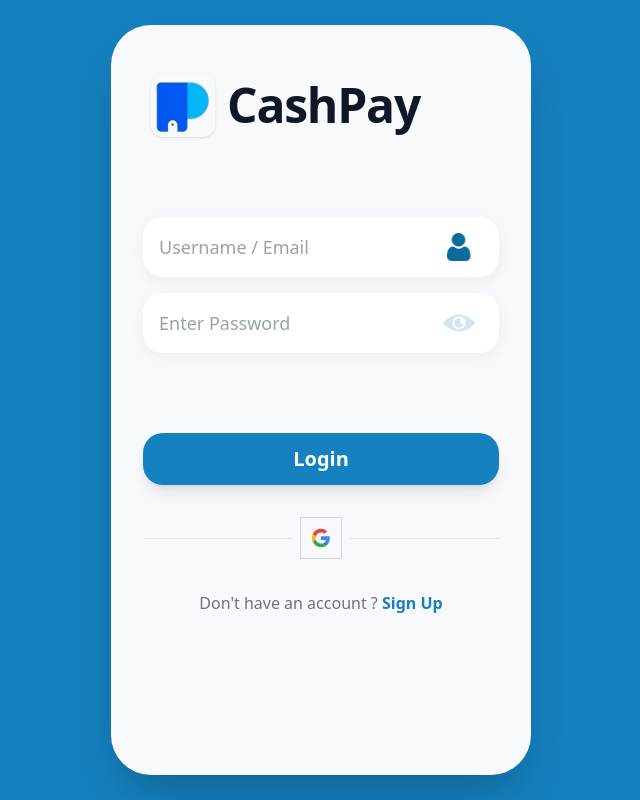
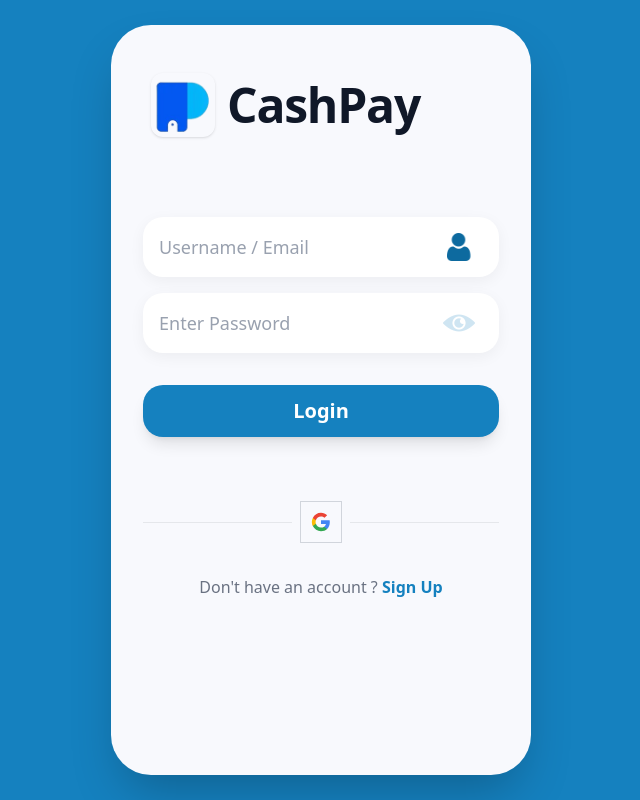
Before and after one commit to Ashrithiiitdm/CashApp, a React (Vite) app in the folder frontend/: page /login in a window 1280 px wide. Shown: the whole page, without its empty margins (319-959 px from the left). Built offline with nearby package versions, Linux system fonts and the light colour scheme.

Commit message:
Add state management using zustand

```diff
--- a/frontend/package.json
+++ b/frontend/package.json
@@ -14,7 +14,8 @@
     "html5-qrcode": "^2.3.8",
     "react": "^19.2.0",
     "react-dom": "^19.2.0",
-    "react-router-dom": "^7.11.0"
+    "react-router-dom": "^7.11.0",
+    "zustand": "^5.0.9"
   },
   "devDependencies": {
     "@eslint/js": "^9.39.1",
--- a/frontend/src/components/InputField.jsx
+++ b/frontend/src/components/InputField.jsx
@@ -1,6 +1,8 @@
 import React, { useState } from 'react';
 
-const InputField = ({ type, placeholder, icon }) => {
+// 1. Added 'value', 'onChange', and 'name' to the props
+const InputField = ({ type, placeholder, icon, value, onChange, name }) => {
+
   // Store the current input type (e.g., 'password' or 'text')
   const [inputType, setInputType] = useState(type);
 
@@ -17,14 +19,20 @@
   return (
     <div className="relative w-full group">
       <input
+        // 2. Bind the input to the props
+        value={value}
+        onChange={onChange}
+        name={name}
+
         type={inputType}
         placeholder={placeholder}
         className="w-full py-4 px-4 rounded-[20px] bg-white shadow-[0_4px_15px_rgba(0,0,0,0.05)] border-none outline-none text-gray-700 text-lg font-medium placeholder-gray-400 focus:ring-2 focus:ring-[#1581BF]/50 transition-all duration-300"
       />
 
-      <div className="absolute right-6 top-1/2 -translate-y-1/2 select-none">
+      {/* Added 'cursor-pointer' so the user knows it's clickable */}
+      <div className="absolute right-6 top-1/2 -translate-y-1/2 select-none cursor-pointer">
         {/* If an icon is provided, we clone it and pass the new props
-           (onClick and isVisible) to it automatically.
+            (onClick and isVisible) to it automatically.
         */}
         {icon && React.cloneElement(icon, {
           onClick: toggleVisibility,
--- a/frontend/src/pages/Login.jsx
+++ b/frontend/src/pages/Login.jsx
@@ -1,8 +1,61 @@
-import InputField from '../components/InputField'; // Adjust path based on your folder structure
-import { EyeIcon, LogoIcon, UserNameIcon } from '../components/Icons'; // Adjust path based on your folder structure
+import { useState } from 'react';
+import { useNavigate } from 'react-router-dom';
+import { useAuthStore } from '../store/useAuthStore'; // Ensure path is correct
+import InputField from '../components/InputField';
+import { EyeIcon, LogoIcon, UserNameIcon } from '../components/Icons';
 import GoogleSignUp from '../components/GoogleSignUp';
 
 const Login = () => {
+  // 1. Local state for form inputs
+  const [identifier, setIdentifier] = useState('');
+  const [password, setPassword] = useState('');
+
+  // 2. Hooks for navigation and global state
+  const navigate = useNavigate();
+  const { login, setLoading, setError, isLoading, error } = useAuthStore();
+
+  // 3. Login Handler
+  const handleLogin = async (e) => {
+    // Prevent default if wrapped in form, otherwise good practice
+    if (e) e.preventDefault();
+
+    // Basic Validation
+    if (!identifier || !password) {
+      alert("Please fill in all fields");
+      return;
+    }
+
+    setLoading(true);
+
+    try {
+      // --- SIMULATE API CALL ---
+      // In real app: const res = await axios.post('/api/login', { identifier, password });
+
+      // Simulate network delay
+      await new Promise(resolve => setTimeout(resolve, 1000));
+
+      // Mock Data (Replace with real response data)
+      const mockUser = {
+        id: 'user_123',
+        name: 'CashPay User',
+        email: identifier
+      };
+      const mockToken = 'jwt_token_example_123';
+
+      // Update Zustand Store
+      login(mockUser, mockToken);
+
+      // Navigate to Home
+      navigate('/home');
+
+    } catch (err) {
+      console.error(err);
+      setError('Invalid username or password');
+    } finally {
+      setLoading(false);
+    }
+  };
+
   return (
     <div className="min-h-screen w-full bg-[#1581BF] flex items-center justify-center p-4 overflow-y-auto">
 
@@ -18,24 +71,51 @@
         </div>
 
         {/* --- Form Section --- */}
-        <div className="w-full flex flex-col gap-4 mb-12">
+        {/* Wrapped in form to allow "Enter" key submission */}
+        <form className="w-full flex flex-col gap-4 mb-8" onSubmit={handleLogin}>
+
+          {/* Error Message Display */}
+          {error && (
+            <div className="bg-red-100 border border-red-400 text-red-700 px-4 py-2 rounded relative text-sm text-center">
+              {error}
+            </div>
+          )}
+
           <InputField
             type="text"
             placeholder="Username / Email"
             icon={<UserNameIcon />}
+            // Connect to state
+            value={identifier}
+            onChange={(e) => setIdentifier(e.target.value)}
           />
+
           <InputField
             type="password"
             placeholder="Enter Password"
             icon={<EyeIcon />}
+            // Connect to state
+            value={password}
+            onChange={(e) => setPassword(e.target.value)}
           />
-        </div>
+
+          {/* Moved Button inside form for submit behavior */}
+          <div className="w-full flex flex-col items-center gap-8 mt-4">
+            <button
+              type="submit"
+              disabled={isLoading}
+              className={`w-full bg-[#1581BF] text-white text-xl font-bold py-3 rounded-[20px] shadow-lg
+                transition-all duration-200
+                ${isLoading ? 'opacity-70 cursor-not-allowed' : 'hover:bg-[#0D6A9F] hover:shadow-xl active:scale-[0.98]'}
+              `}
+            >
+              {isLoading ? 'Logging in...' : 'Login'}
+            </button>
+          </div>
+        </form>
 
         {/* --- Footer Section --- */}
         <div className="w-full flex flex-col items-center gap-8">
-          <button className="w-full bg-[#1581BF] text-white text-xl font-bold py-3 rounded-[20px] shadow-lg hover:bg-[#0D6A9F] hover:shadow-xl active:scale-[0.98] transition-all duration-200">
-            Login
-          </button>
 
           <GoogleSignUp />
 
--- /dev/null
+++ b/frontend/src/store/useAuthStore.js
@@ -0,0 +1,46 @@
+import { create } from 'zustand';
+import { persist, createJSONStorage } from 'zustand/middleware';
+
+export const useAuthStore = create(
+  persist(
+    (set) => ({
+      // Initial State
+      user: null,
+      token: null,
+      isAuthenticated: false,
+      isLoading: false,
+      error: null,
+
+      // Actions
+      login: (userData, token) =>
+        set({
+          user: userData,
+          token: token,
+          isAuthenticated: true,
+          error: null,
+        }),
+
+      logout: () =>
+        set({
+          user: null,
+          token: null,
+          isAuthenticated: false,
+          error: null,
+        }),
+
+      setLoading: (loading) => set({ isLoading: loading }),
+
+      setError: (error) => set({ error: error }),
+    }),
+    {
+      name: 'auth-storage', // unique name for localStorage key
+      storage: createJSONStorage(() => localStorage), // use local storage
+      // Only store user, token, and auth status (don't store loading/error)
+      partialize: (state) => ({
+        user: state.user,
+        token: state.token,
+        isAuthenticated: state.isAuthenticated,
+      }),
+    }
+  )
+);
```
Also changed, not shown: 1 other file (tests, documents, lock files or other folders).
